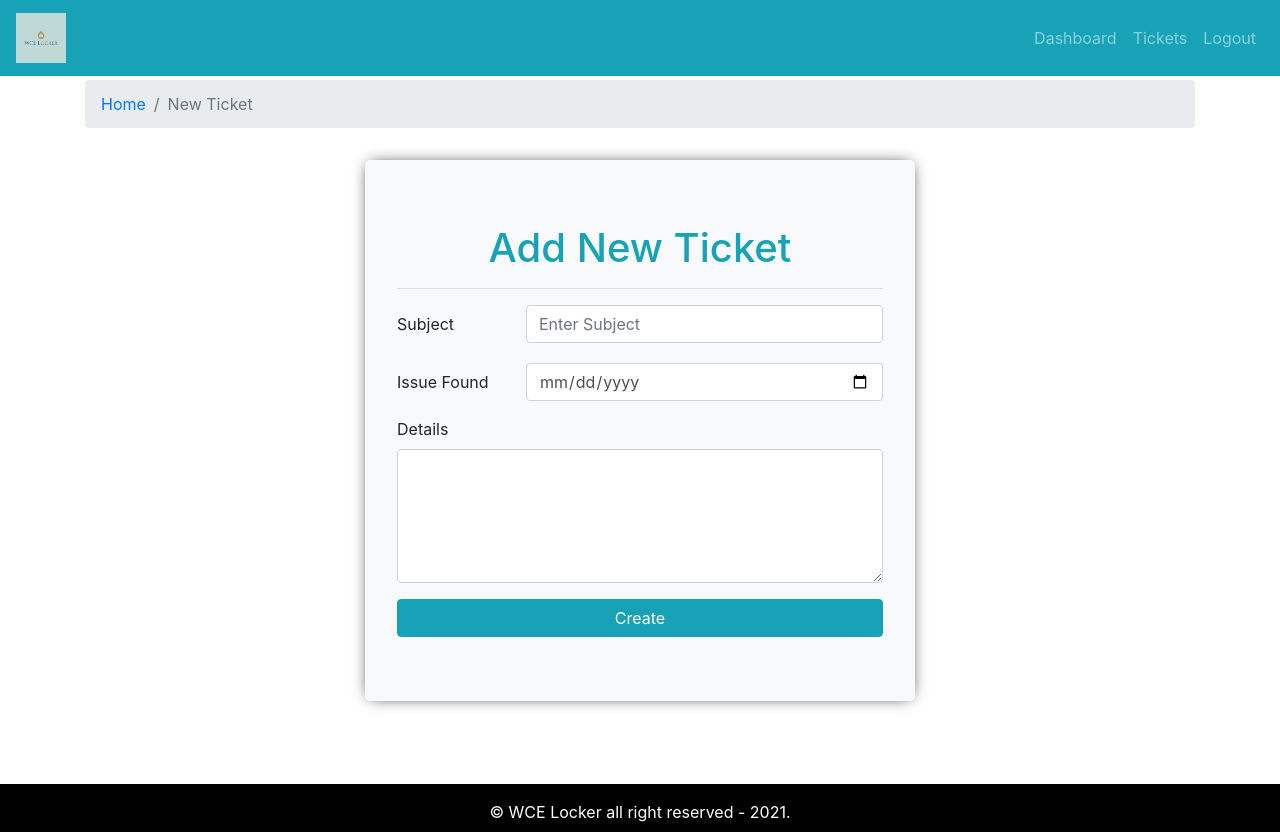
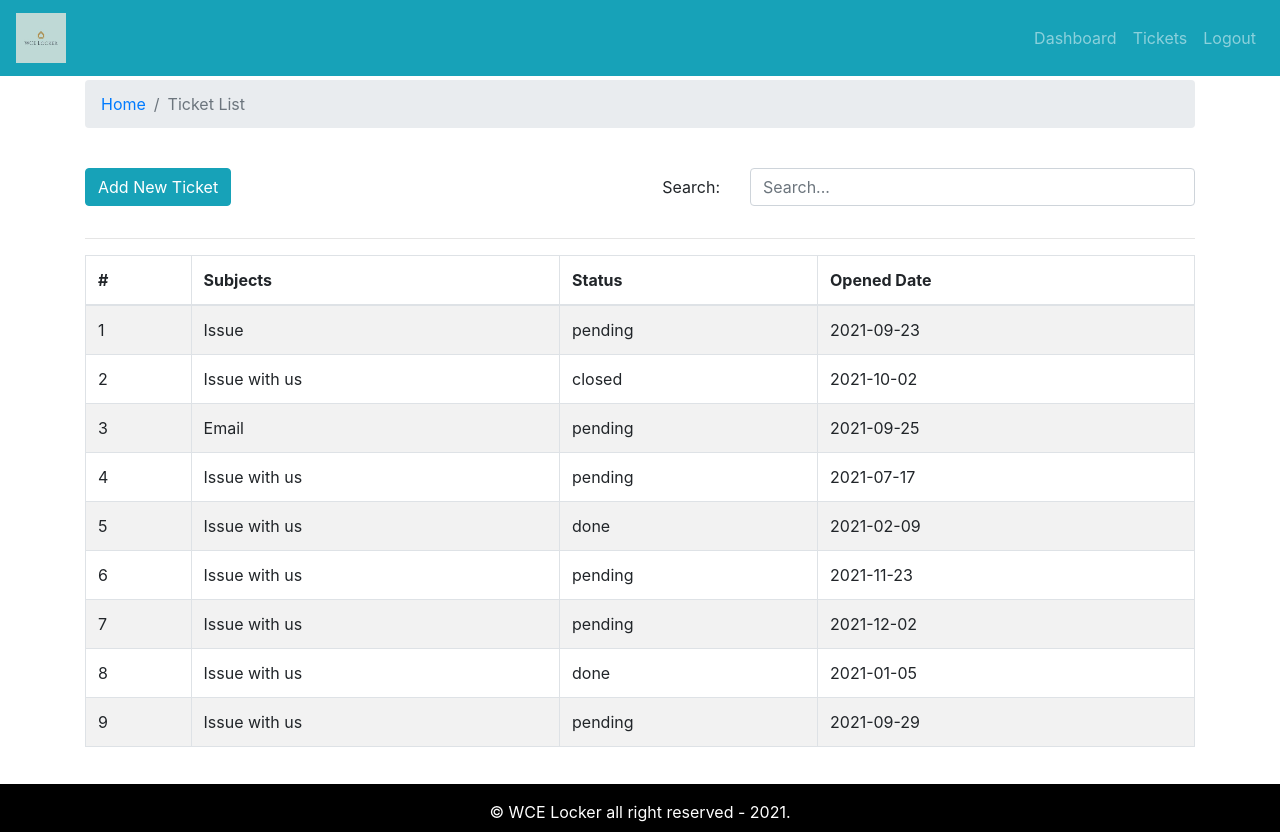
Before and after one commit to sailee14/wcelocker-frontend, a React (Create React App) app: page / in a window 1280 px wide. Built offline with nearby package versions, Linux system fonts and the light colour scheme.

Commit message:
Added ticket List Page

```diff
--- a/src/App.js
+++ b/src/App.js
@@ -3,6 +3,7 @@
 import { Dashboard } from './pages/dashboard/Dashboard.page';
 import { Entry } from './pages/entry/Entry.page';
 import { AddTicket } from './pages/new-ticket/AddTicket.page';
+import { TicketLists } from './pages/ticket-list/TicketLists.page';
 
 function App() {
   return (
@@ -10,10 +11,11 @@
       {/* <Entry/> */}
       <DefaultLayout>
         {/* <Dashboard/> */}
-        <AddTicket/>
+        {/* <AddTicket/> */}
+        <TicketLists/>
       </DefaultLayout>
     </div>
   );
-}
+};
 
 export default App;
--- a/src/assests/data/dummy-tickets.json
+++ b/src/assests/data/dummy-tickets.json
@@ -1,46 +1,55 @@
 [
     {
         "id":1,
+        "subject":"Issue",
         "status":"pending",
         "addedAt":"2021-09-23"
     },
     {
         "id":2,
+        "subject":"Issue with us",
         "status":"closed",
         "addedAt":"2021-10-02"
     },
     {
         "id":3,
+        "subject":"Email",
         "status":"pending",
         "addedAt":"2021-09-25"
     },
     {
         "id":4,
+        "subject":"Issue with us",
         "status":"pending",
         "addedAt":"2021-07-17"
     },
     {
         "id":5,
+        "subject":"Issue with us",
         "status":"done",
         "addedAt":"2021-02-09"
     },
     {
         "id":6,
+        "subject":"Issue with us",
         "status":"pending",
         "addedAt":"2021-11-23"
     },
     {
         "id":7,
+        "subject":"Issue with us",
         "status":"pending",
         "addedAt":"2021-12-02"
     },
     {
         "id":8,
+        "subject":"Issue with us",
         "status":"done",
         "addedAt":"2021-01-05"
     },
     {
         "id":9,
+        "subject":"Issue with us",
         "status":"pending",
         "addedAt":"2021-09-29"
     }
--- /dev/null
+++ b/src/components/search-form/SearchForm.comp.js
@@ -0,0 +1,23 @@
+import React from 'react'
+import PropTypes from 'prop-types'
+import { Form ,Row, Col} from 'react-bootstrap'
+
+export const SearchForm = ({handleOnChange, str}) => {
+    return (
+        <div>
+            <Form>
+                <Form.Group as ={Row}>
+                    <Form.Label column sm="2">Search:</Form.Label>
+                    <Col sm="10">
+                    <Form.Control name="searchStr" onChange={handleOnChange} value={str} placeholder="Search..."/>
+                    </Col>
+                </Form.Group>
+            </Form>
+        </div>
+    )
+}
+
+SearchForm.propTypes={
+    handleOnChange: PropTypes.func.isRequired,
+    str:PropTypes.string.isRequired
+}
--- /dev/null
+++ b/src/pages/ticket-list/TicketLists.page.js
@@ -0,0 +1,54 @@
+import React, {useState, useEffect} from 'react'
+import {Container, Row, Col, Button} from 'react-bootstrap'
+import { PageBreadcrumb } from '../../components/breadcrumb/Breadcrumb.comp'
+import { SearchForm } from '../../components/search-form/SearchForm.comp'
+import { TicketTable } from '../../components/ticket-table/TicketTable.comp'
+import tickets from '../../assests/data/dummy-tickets.json'
+
+export const TicketLists = () => {
+    const [str, setStr] = useState("");
+    const [dispTicket, setDispTicket] = useState(tickets);
+
+    useEffect(() => {}, [str,dispTicket]);
+
+    const handleOnChange = (e) =>{
+        const {value} = e.target;
+        console.log(value);
+        setStr(value);
+        searchTicket(value);
+    };
+
+    const searchTicket = (sttr) => {
+        const displayTickts = tickets.filter((row) =>
+         row.subject.toLowerCase().includes(sttr.toLowerCase())
+        );
+        console.log(displayTickts);
+        setDispTicket(displayTickts);
+
+    }
+    return (
+        <Container>
+            <Row>
+                <Col>
+                <PageBreadcrumb page='Ticket List'>
+
+                </PageBreadcrumb>
+                </Col>
+            </Row>
+            <Row className="mt-4">
+                <Col>
+                <Button variant="info">Add New Ticket</Button>
+                </Col>
+                <Col className="text-right">
+                <SearchForm handleOnChange={handleOnChange} str={str} />
+                </Col>
+            </Row>
+            <hr/>
+            <Row>
+                <Col>
+                <TicketTable tickets={dispTicket}/>
+                </Col>
+            </Row>
+        </Container>
+    )
+}
```
Also changed, not shown: src/components/ticket-table/TicketTable.comp.js (+16 -7 lines).
